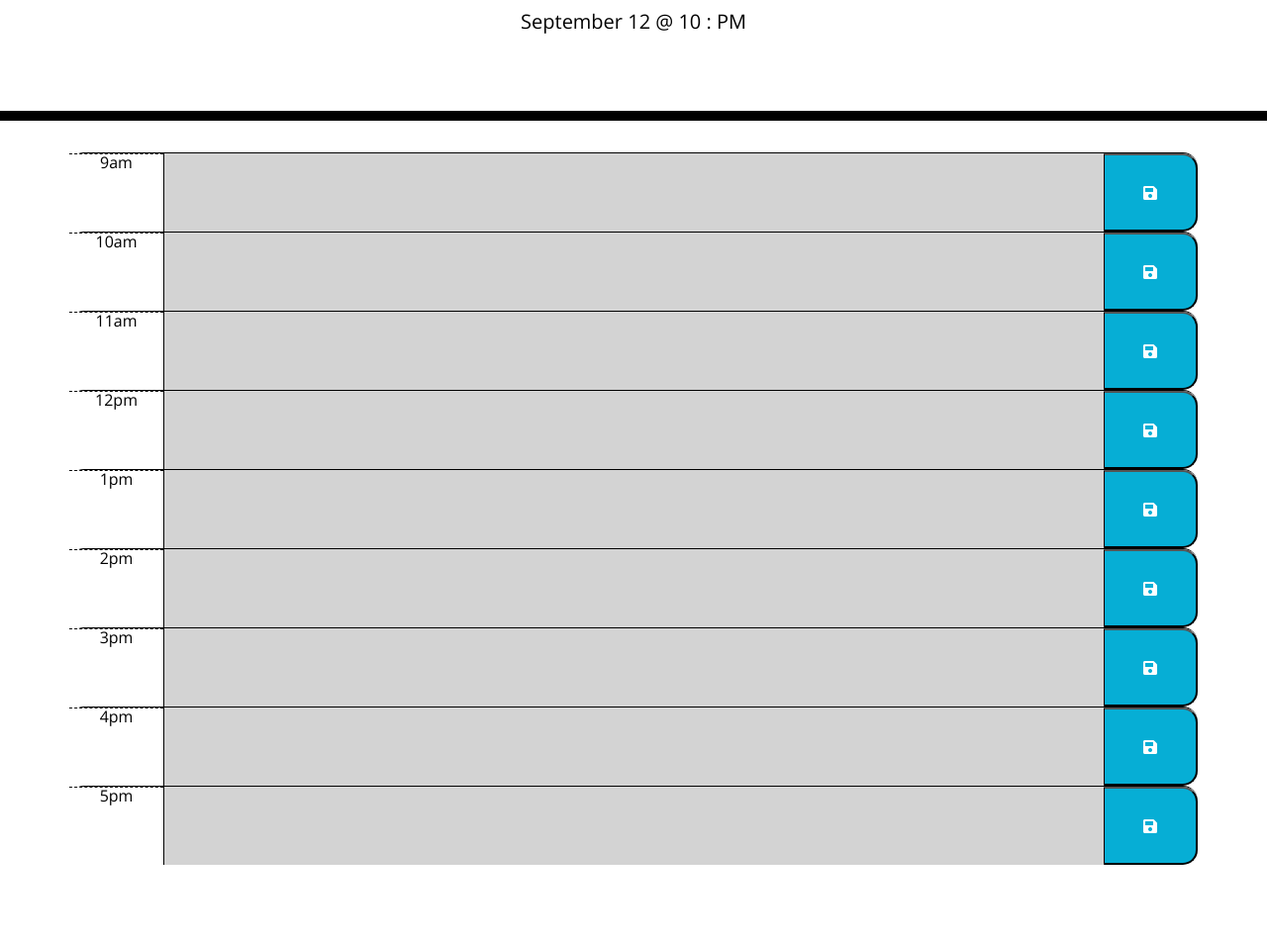
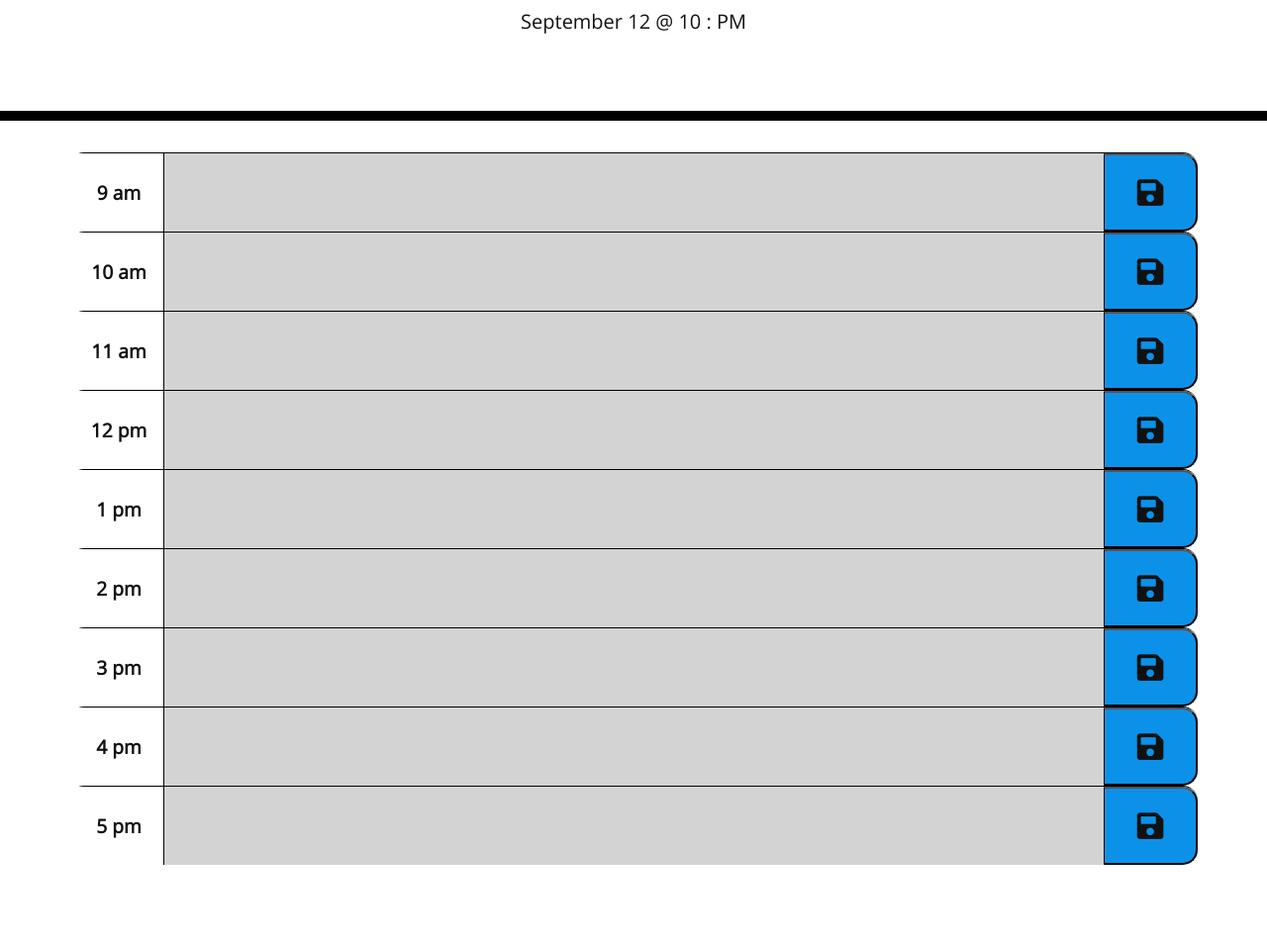
Before and after one commit to NicWille/work-day-calendar, a plain HTML site: page index.html in a window 1280 px wide. Shown: the part 182-1136 px from the top of the page at 99% size. Before the commit the page ends 1056 px from the top, so only its background shows below. Drawn offline with nearby package versions, Linux system fonts and the light colour scheme.

Commit message:
aesthetic cleanup

```diff
--- a/assets/css/style.css
+++ b/assets/css/style.css
@@ -1,14 +1,18 @@
+* {
+  color: #111
+}
+
 body {
   font-family: 'Open Sans', sans-serif;
   font-size: 16px;
   line-height: 1;
+  margin-bottom: 80px;
 }
 
 textarea{
   background: transparent;
   border: none;
   resize: none;
-  color: #000000;
   border-left: 1px solid black;
   padding: 10px;
 }
@@ -16,7 +20,6 @@ textarea{
 .jumbotron {
   text-align: center;
   background-color: transparent;
-  color: black;
   border-radius: 0;
   border-bottom: 10px solid black;
 }
@@ -38,34 +41,35 @@ textarea{
 
 .hour {
   background-color: #ffffff;
-  color: #000000;
-  border-top: 1px dashed #000000;
+  font-weight: bold;
+  font-size: larger;
+  padding-top: 30px;
+  padding-left: 20px;
+  /* text-align: center;s */
+  /* justify-content: center; */
 }
 
 .past {
   background-color: #d3d3d3;
-  color: white;
 }
 
 .present {
   background-color: #ff6961;
-  color: white;
 }
 
 .future {
   background-color: #77dd77;
-  color: white;
 }
 
 .saveBtn {
   border-left: 1px solid black;
   border-top-right-radius: 15px;
   border-bottom-right-radius: 15px;
-  background-color: #06AED5;
-  color: white;
+  background-color: #0c91e9;
+  font-size: 1.9em;
 }
 
 .saveBtn i:hover {
-  font-size: 20px;
+  font-size: 2.1em;
   transition: all .3s ease-in-out;
 }
--- a/index.html
+++ b/index.html
@@ -30,55 +30,55 @@
     </header>
     <div class="container">
       <div class="row time-block">
-        <p class="hour col-1">9am</p>
+        <p class="hour col-1">9 am</p>
         <textarea  class="col-10 description" name="" id="9" cols="" rows=""></textarea>
-        <button class="col-1 saveBtn"><i class="fas fa-save"></i></button>
+        <button class="col-1 saveBtn"><i class="fa fa-save"></i></button>
       </div>
 
       <div class="row time-block">
-        <p class="hour col-1">10am</p>
+        <p class="hour col-1">10 am</p>
         <textarea  class="col-10 description" name="" id="10" cols="" rows=""></textarea>
         <button class="col-1 saveBtn"><i class="fas fa-save"></i></button>
       </div>
 
       <div class="row time-block">
-        <p class="hour col-1">11am</p>
+        <p class="hour col-1">11 am</p>
         <textarea  class="col-10 description" name="" id="11" cols="" rows=""></textarea>
         <button class="col-1 saveBtn"><i class="fas fa-save"></i></button>
       </div>
 
       <div class="row time-block">
-        <p class="hour col-1">12pm</p>
+        <p class="hour col-1">12 pm</p>
         <textarea  class="col-10 description" name="" id="12" cols="" rows=""></textarea>
         <button class="col-1 saveBtn"><i class="fas fa-save"></i></button>
       </div>
 
       <div class="row time-block">
-        <p class="hour col-1">1pm</p>
+        <p class="hour col-1">1 pm</p>
         <textarea  class="col-10 description" name="" id="13" cols="" rows=""></textarea>
         <button class="col-1 saveBtn"><i class="fas fa-save"></i></button>
       </div>
 
       <div class="row time-block">
-        <p class="hour col-1">2pm</p>
+        <p class="hour col-1">2 pm</p>
         <textarea  class="col-10 description" name="" id="14" cols="" rows=""></textarea>
         <button class="col-1 saveBtn"><i class="fas fa-save"></i></button>
       </div>
 
       <div class="row time-block">
-        <p class="hour col-1">3pm</p>
+        <p class="hour col-1">3 pm</p>
         <textarea  class="col-10 description" name="" id="15" cols="" rows=""></textarea>
         <button class="col-1 saveBtn"><i class="fas fa-save"></i></button>
       </div>
 
       <div class="row time-block">
-        <p class="hour col-1">4pm</p>
+        <p class="hour col-1">4 pm</p>
         <textarea  class="col-10 description" name="" id="16" cols="" rows=""></textarea>
         <button class="col-1 saveBtn"><i class="fas fa-save"></i></button>
       </div>
 
       <div class="row time-block">
-        <p class="hour col-1">5pm</p>
+        <p class="hour col-1">5 pm</p>
         <textarea  class="col-10 description" name="" id="17" cols="" rows=""></textarea>
         <button class="col-1 saveBtn"><i class="fas fa-save"></i></button>
       </div>
```
